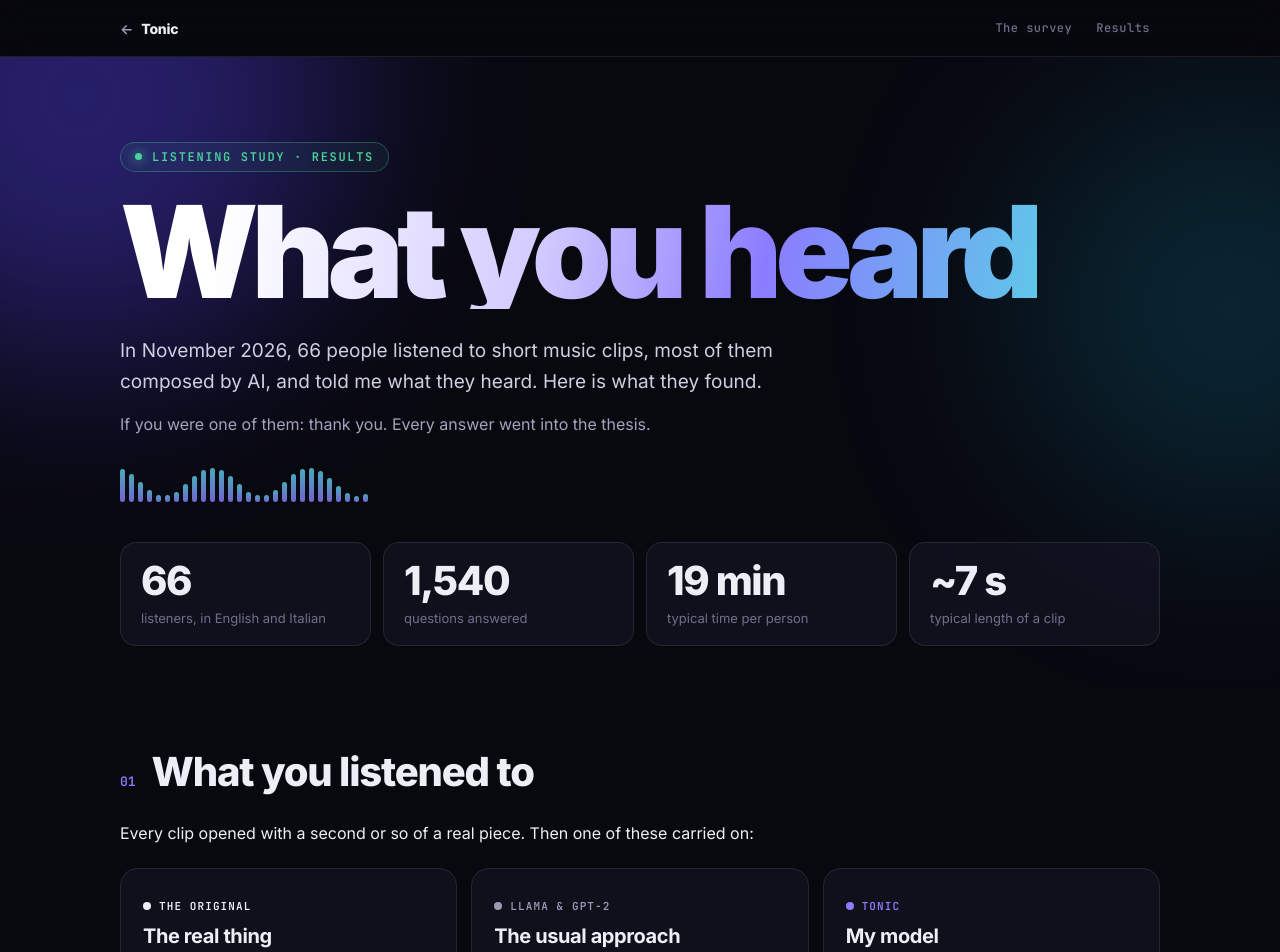
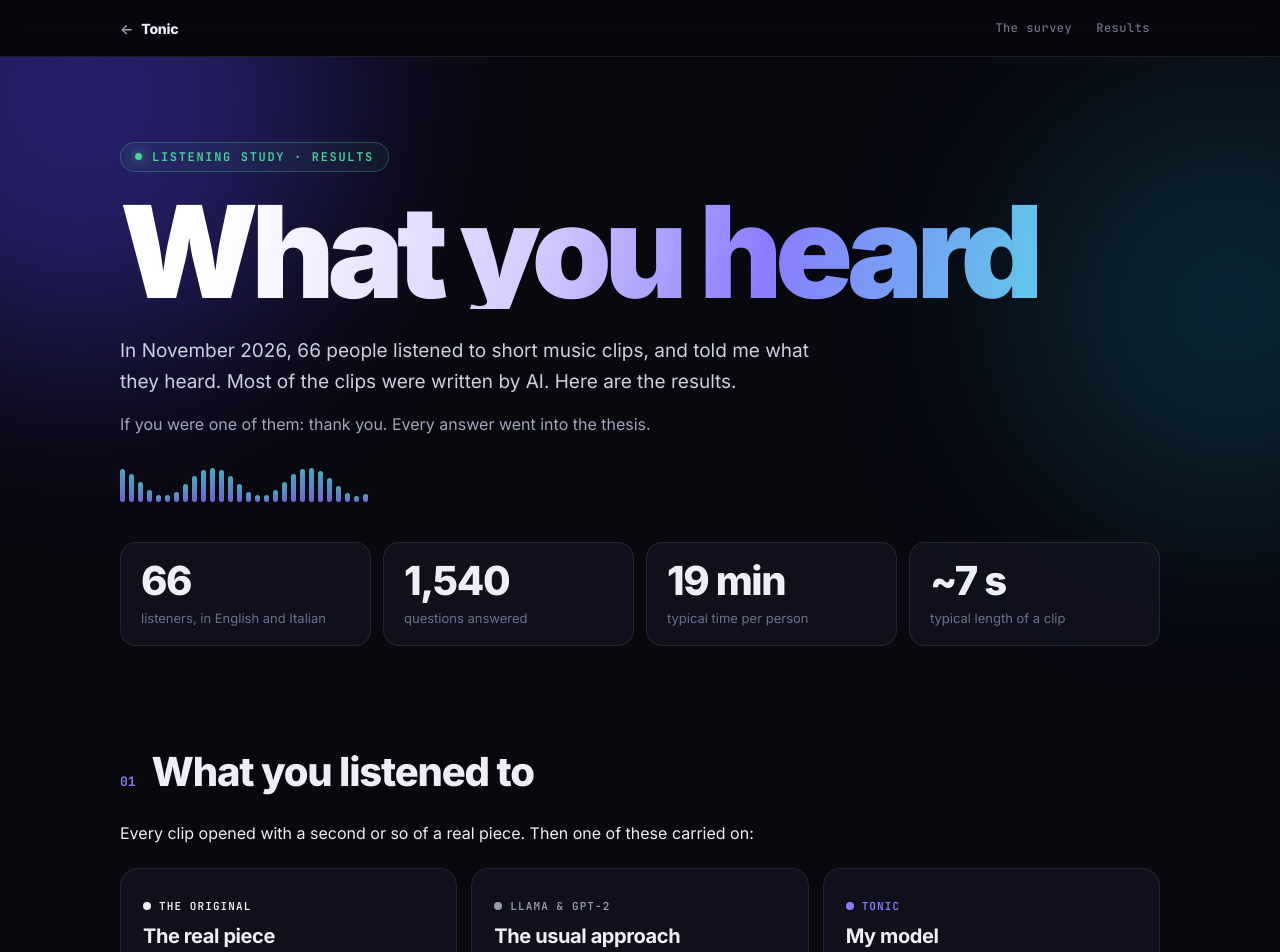
Before and after one commit to RebeccaCeccatelli/tonic, a plain HTML site: page survey-results/index.html in a window 1280 px wide. Shown: the top 952 px of the page. Drawn offline with Linux system fonts and the light colour scheme.

Commit message:
Survey results: new lede; 'The real piece' card title

```diff
--- a/survey-results/index.html
+++ b/survey-results/index.html
@@ -235,7 +235,7 @@ footer a { color: var(--muted); }
   <div class="wrap">
     <span class="eyebrow"><i></i>Listening study · Results</span>
     <h1>What you heard</h1>
-    <p class="lede">In November 2026, 66 people listened to short music clips, most of them composed by AI, and told me what they heard. Here is what they found.</p>
+    <p class="lede">In November 2026, 66 people listened to short music clips, and told me what they heard. Most of the clips were written by AI. Here are the results.</p>
     <p class="thanks">If you were one of them: thank you. Every answer went into the thesis.</p>
     <div class="eq" aria-hidden="true"></div>
     <div class="stats">
@@ -258,7 +258,7 @@ footer a { color: var(--muted); }
     <div class="cards reveal">
       <div class="card" style="--c: #eeeef7">
         <div class="tag">The original</div>
-        <h3>The real thing</h3>
+        <h3>The real piece</h3>
         <p>How the piece really continues, hidden among the others.</p>
       </div>
       <div class="card" style="--c: #9a9ab4">
```
